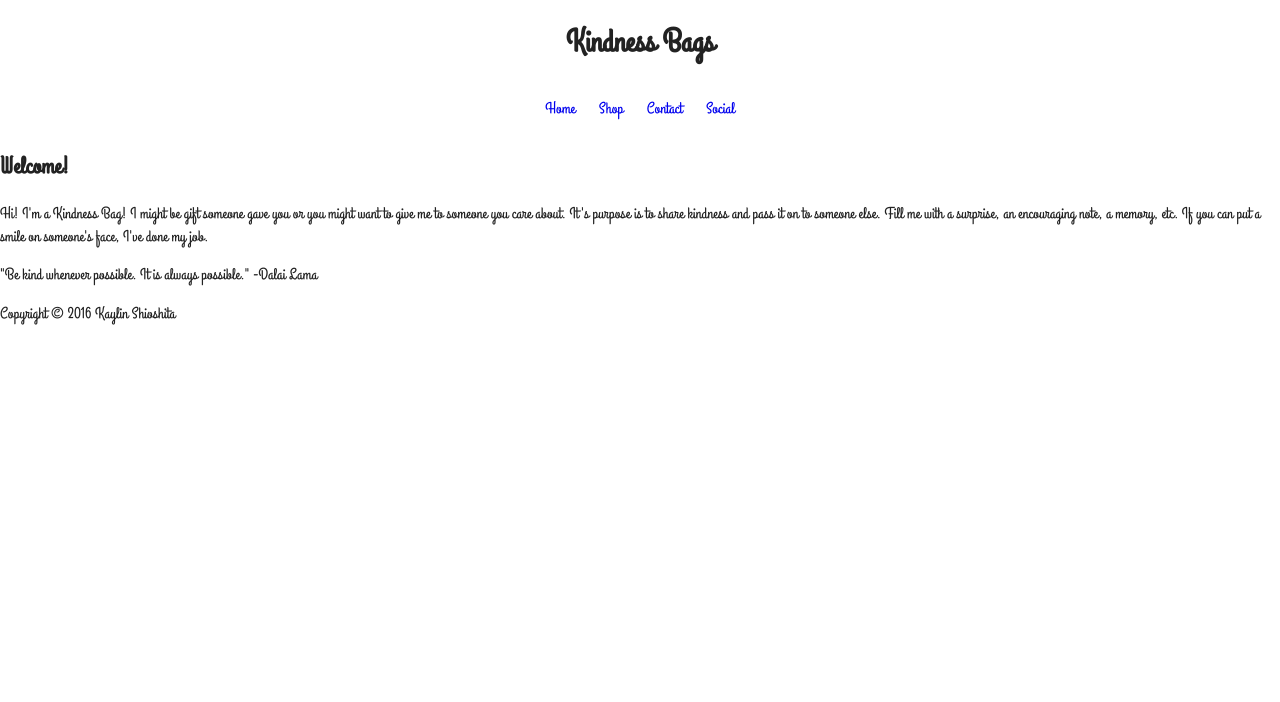
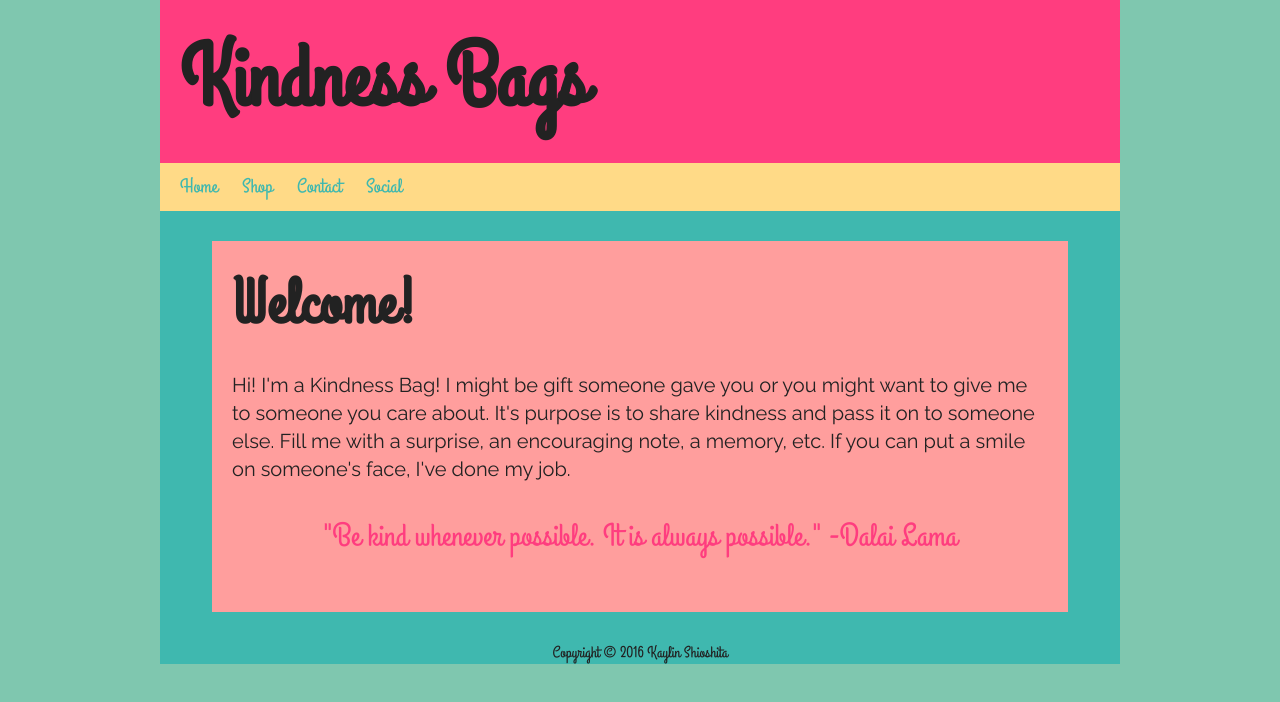
Before and after one commit to Kshioshita/faux, a plain HTML site: page index.html in a window 1280 px wide. Drawn offline with nearby package versions, Linux system fonts and the light colour scheme.

Commit message:
added color and styled welcome paragraph

```diff
--- a/index.html
+++ b/index.html
@@ -20,6 +20,7 @@
         <![endif]-->
 
         <!-- Add your site or application content here -->
+        <div class="container">
             <header>
                 <h1>Kindness Bags</h1>
             </header>
@@ -31,7 +32,7 @@
                     <li><a href="#">Social</a></li>
                 </ul>
             </nav>
-        <div>
+            <div id="welcome">
                 <section>
                     <h2>Welcome!</h2>
                     <p>Hi! I'm a Kindness Bag! I might be gift someone gave you or you might want to give me to someone you care about. It's purpose is to share kindness and pass it on to someone else. Fill me with a surprise, an encouraging note, a memory, etc. If you can put a smile on someone's face, I've done my job.</p>
@@ -41,6 +42,7 @@
                 </section>
             </div>
             <footer>Copyright &#169 2016 Kaylin Shioshita</footer>
+        </div>
         <script src="https://code.jquery.com/jquery-1.12.0.min.js"></script>
         <script>window.jQuery || document.write('<script src="js/vendor/jquery-1.12.0.min.js"><\/script>')</script>
         <script src="js/plugins.js"></script>
--- a/scss/_base.scss
+++ b/scss/_base.scss
@@ -1,5 +1,68 @@
 body{
-	font-family: 'grand_hotelregular';
+	font-family: $headerfont;
+	background-color: $hovercolor;
+
+}
+
+.container {
+	max-width: 960px;
+	margin: 0 auto;
+	background-color: $acolor;
+}
+
+header{
+	text-align: left;
+	font-size: 2.75em;
+	background-color: $headercolor;
+	h1{
+		margin:0;
+		padding:20px;
+	}
+}
+ul{
+	@include navStyle();
+	text-align: left;
+	padding-left: 10px;
+	box-sizing: border-box;
+	margin:0;
+	font-size: 1.25em;
+	background-color: $navcolor;
+	li{
+		@include navItem();
+		a{
+			color: $acolor;
+			text-decoration: none;
+		} //a
+		a:hover{
+			color: $hovercolor;
+		}
+	} //li
+} //ul
+
+section{
+	font-family: $bodyfont;
+	background-color: $bodycolor;
+	padding:20px;
+	width: 85%;
+	margin: 30px auto;
+	h2{
+		font-family: $headerfont;
+		margin:0px;
+		font-size: 4em;
+	}
+	p{
+		font-size: 1.25em;
+	}
+	#quote1, #quote2, #quote3{
+		color: $headercolor;
+		font-family: $headerfont;
+		font-size: 2em;
+		@include centerme;
+	}
+}
+
+footer{
+	@include centerme;
 }
 .hidden{
     animation-name: hide-animation;
@@ -38,16 +101,3 @@ body{
 		display: block;
 	}
 }
-
-header{
-	@include centerme();
-}
-ul{
-	@include navStyle();
-	li{
-		@include navItem();
-		a{
-			text-decoration: none;
-		} //a
-	} //li
-} //ul
--- a/scss/_variables.scss
+++ b/scss/_variables.scss
@@ -1,3 +1,4 @@
+@import url('https://fonts.googleapis.com/css?family=Raleway');
 /* Generated by Font Squirrel (https://www.fontsquirrel.com) on March 14, 2017 */
 @font-face {
     font-family: 'grand_hotelregular';
@@ -8,38 +9,12 @@
 
 }
 
-@font-face {
-    font-family: 'lobster_twobold';
-    src: url('../fonts/lobstertwo-bold-webfont.woff2') format('woff2'),
-         url('../fonts/lobstertwo-bold-webfont.woff') format('woff');
-    font-weight: normal;
-    font-style: normal;
+$headerfont: 'grand_hotelregular', cursive;
 
-}
+$headercolor: #FF3D7F; //bright pink
+$bodycolor: #FF9E9D; //salmon
+$navcolor: #FFDA87; //yellow
+$hovercolor: #7FC7AF; //mint
+$acolor: #3FB8AF; //ocean blue
 
-@font-face {
-    font-family: 'lobster_twobold_italic';
-    src: url('../fonts/lobstertwo-bolditalic-webfont.woff2') format('woff2'),
-         url('../fonts/lobstertwo-bolditalic-webfont.woff') format('woff');
-    font-weight: normal;
-    font-style: normal;
-
-}
-
-@font-face {
-    font-family: 'lobster_twoitalic';
-    src: url('../fonts/lobstertwo-italic-webfont.woff2') format('woff2'),
-         url('../fonts/lobstertwo-italic-webfont.woff') format('woff');
-    font-weight: normal;
-    font-style: normal;
-
-}
-
-@font-face {
-    font-family: 'lobster_tworegular';
-    src: url('../fonts/lobstertwo-regular-webfont.woff2') format('woff2'),
-         url('../fonts/lobstertwo-regular-webfont.woff') format('woff');
-    font-weight: normal;
-    font-style: normal;
-
-}
+$bodyfont: 'Raleway', sans-serif;
```
Also changed, not shown: css/main.css. Lines whose indentation alone changed are shown as unchanged.
